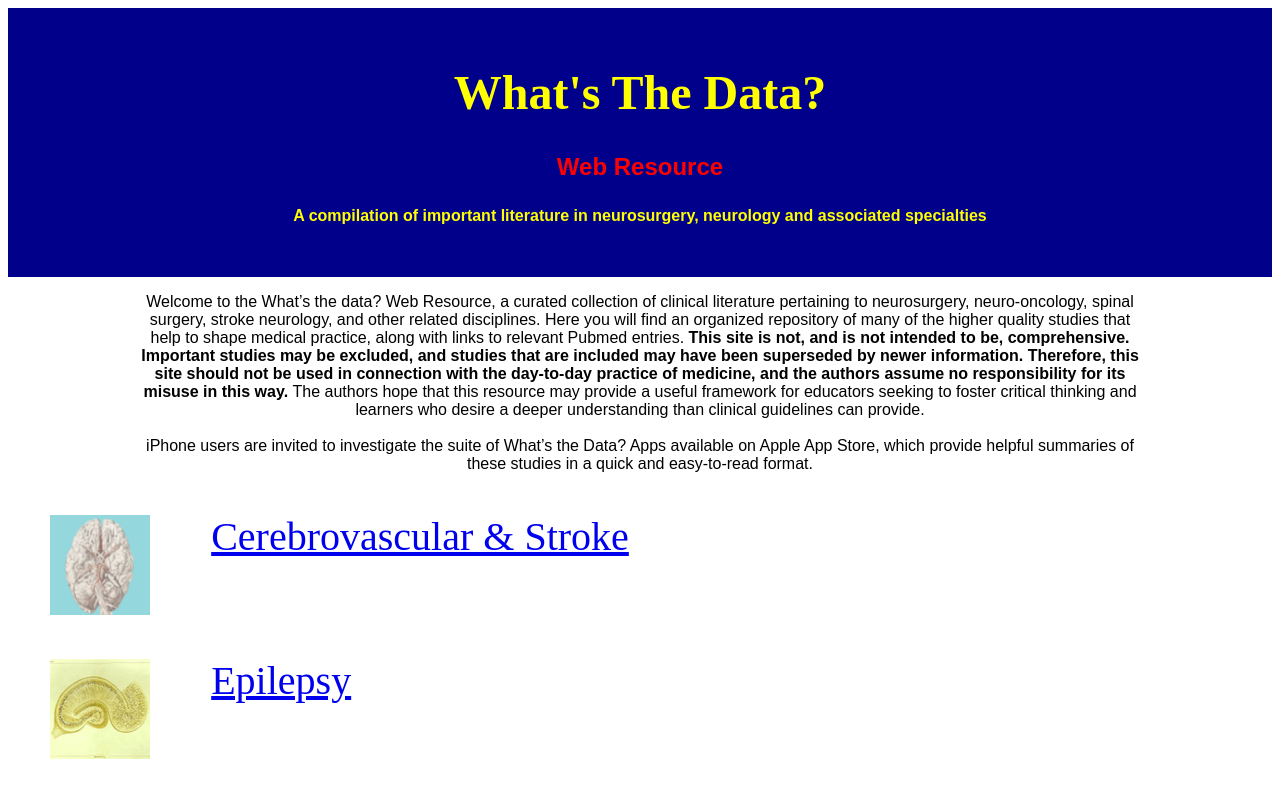
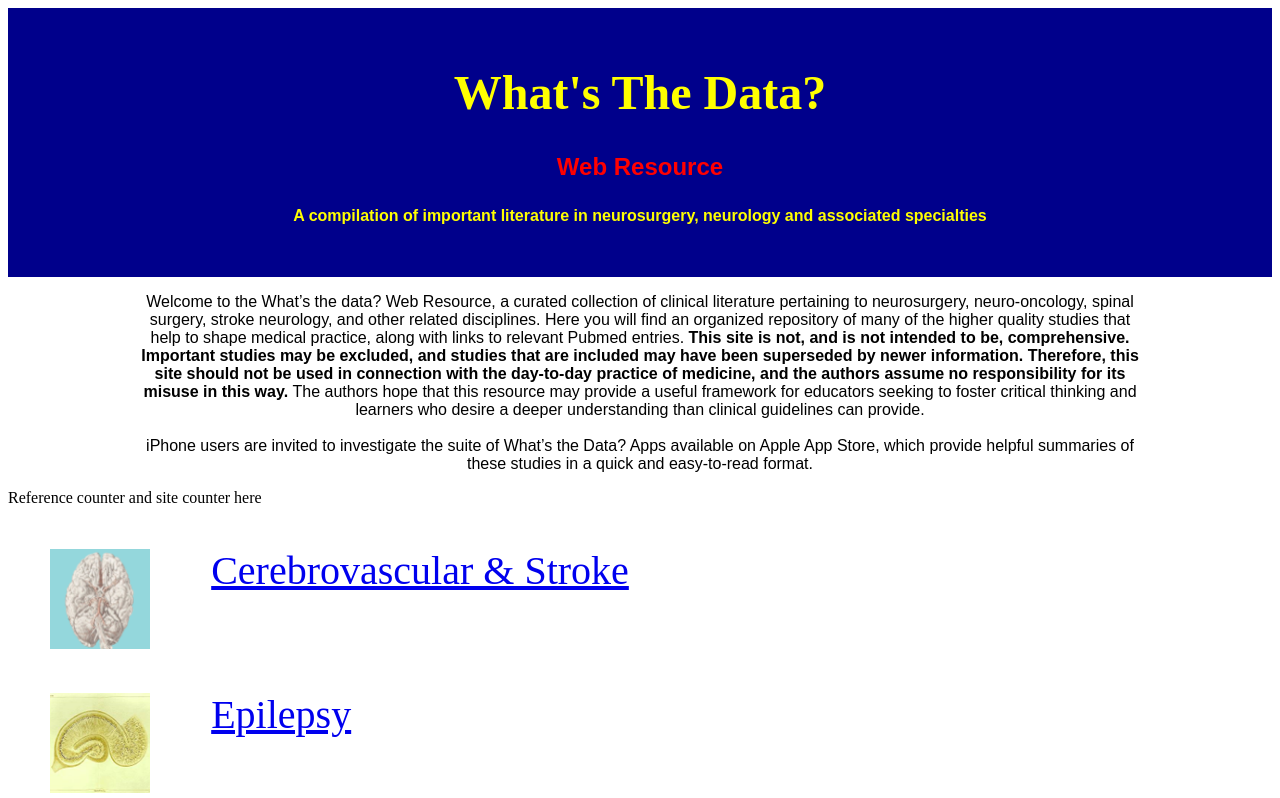
Before and after one commit to joshbakervt/whats-the-data, a plain HTML site: page public/index.html in a window 1280 px wide. Shown: the top 798 px of the page. Drawn offline with Linux system fonts and the light colour scheme; no server answers.

Commit message:
Update index.html

```diff
--- a/public/index.html
+++ b/public/index.html
@@ -32,6 +32,9 @@
     </p>
 </div>
 
+    <div>
+        <p>Reference counter and site counter here</p>
+    </div>
 <nav>
     <ul class="indexNav">
         <li id="cerebrovascular" >
```
